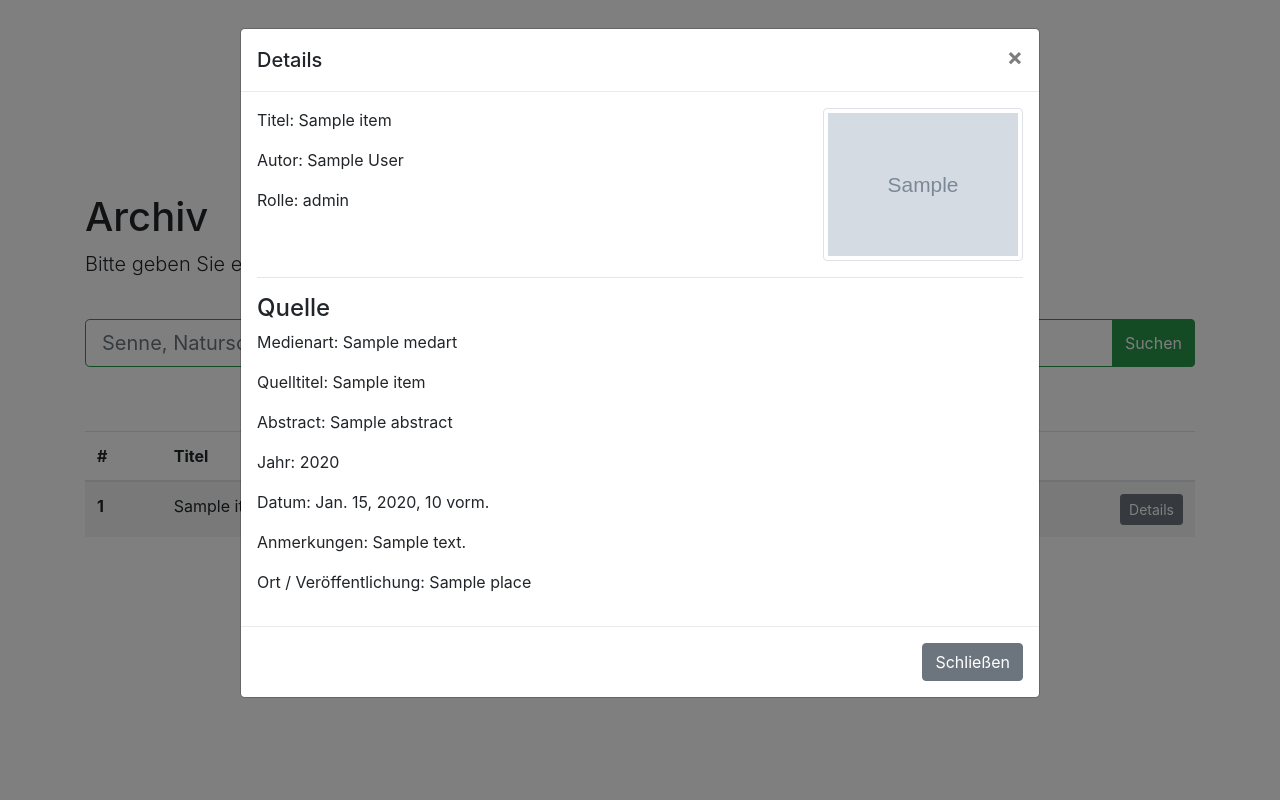
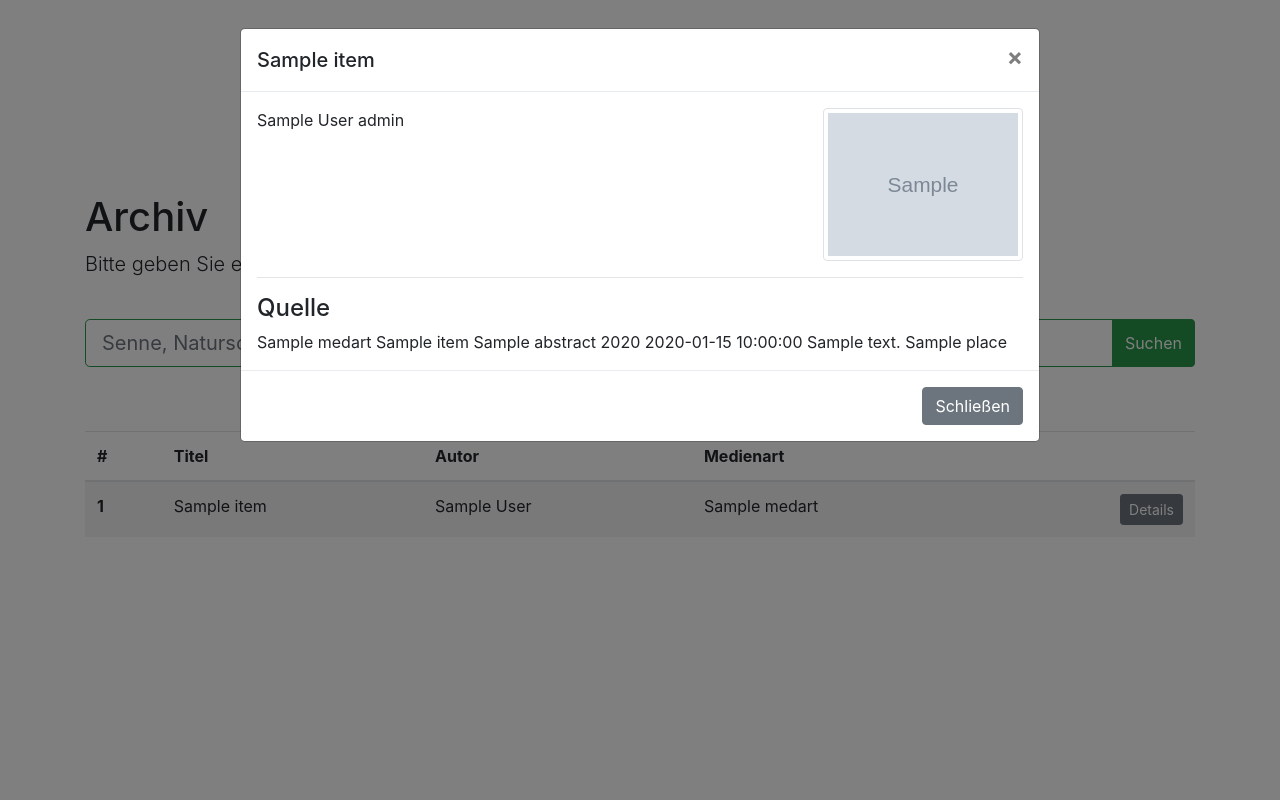
Before and after one commit to n2o/senne-archive-django, a Django app: template archive/templates/archive/index.html in a window 1280 px wide, after a click on "Details". Run offline with Django 3.2, Linux system fonts and the light colour scheme; the template is opened without the code that fills it: most values are stand-ins (such as "Sample title", 1, 10 or a date in 2020); grey boxes marked "Sample" are stand-in pictures; style sheets or scripts are compiled from the project's sources; some libraries are stand-ins or nearby versions.

Commit message:
Use templatetags to check if field exists

```diff
--- a/archive/templates/archive/index.html
+++ b/archive/templates/archive/index.html
@@ -1,6 +1,7 @@
 {% extends "base.html" %}
 
 {% load staticfiles %}
+{% load senne_common %}
 
 {% block page-title %}
   Archiv
@@ -67,7 +68,7 @@
       <div class="modal-dialog modal-lg" role="document">
         <div class="modal-content">
           <div class="modal-header">
-            <h5 class="modal-title" id="exampleModalLabel">Details</h5>
+            <h5 class="modal-title" id="exampleModalLabel">{{ item.title }}</h5>
             <button type="button" class="close" data-dismiss="modal" aria-label="Close">
               <span aria-hidden="true">&times;</span>
             </button>
@@ -75,15 +76,15 @@
           <div class="modal-body">
             <div class="row">
               <div class="col-8">
-                <p>Titel: {{ item.title }}</p>
-                <p>Autor: {{ item.author }}</p>
-                <p>Rolle: {{ item.role }}</p>
+                {{ item.author|html_paragraph_if_field_exists:"Autor"|safe }}
+                {{ item.role|html_paragraph_if_field_exists:"Rolle"|safe }}
               </div>
               <div class="col-4">
                 {% if item.image1 %}
                   <div class="pull-right" style="float: right;">
                     <a href="{{ item.image1.url }}">
-                      <img src="{{ item.image1.url }}" class="img-thumbnail" alt="" style="max-width: 200px">
+                      <img src="{{ item.image1.url }}" class="img-thumbnail" alt="{{ item.title }}"
+                           style="max-width: 200px">
                     </a>
                   </div>
                 {% endif %}
@@ -91,13 +92,13 @@
             </div>
             <hr>
             <h4>Quelle</h4>
-            <p>Medienart: {{ item.medart }}</p>
-            <p>Quelltitel: {{ item.source_title }}</p>
-            <p>Abstract: {{ item.abstract }}</p>
-            <p>Jahr: {{ item.year }}</p>
-            <p>Datum: {{ item.source_datetime }}</p>
-            <p>Anmerkungen: {{ item.notes }}</p>
-            <p>Ort / Veröffentlichung: {{ item.place }}</p>
+            {{ item.medart|html_paragraph_if_field_exists:"Medienart"|safe }}
+            {{ item.source_title|html_paragraph_if_field_exists:"Quelltitel"|safe }}
+            {{ item.abstract|html_paragraph_if_field_exists:"Abstract"|safe }}
+            {{ item.year|html_paragraph_if_field_exists:"Jahr"|safe }}
+            {{ item.source_datetime|html_paragraph_if_field_exists:"Datum"|safe }}
+            {{ item.notes|html_paragraph_if_field_exists:"Anmerkungen"|safe }}
+            {{ item.place|html_paragraph_if_field_exists:"Ort / Veröffentlichung"|safe }}
           </div>
           <div class="modal-footer">
             <button type="button" class="btn btn-secondary" data-dismiss="modal">Schließen</button>
```
